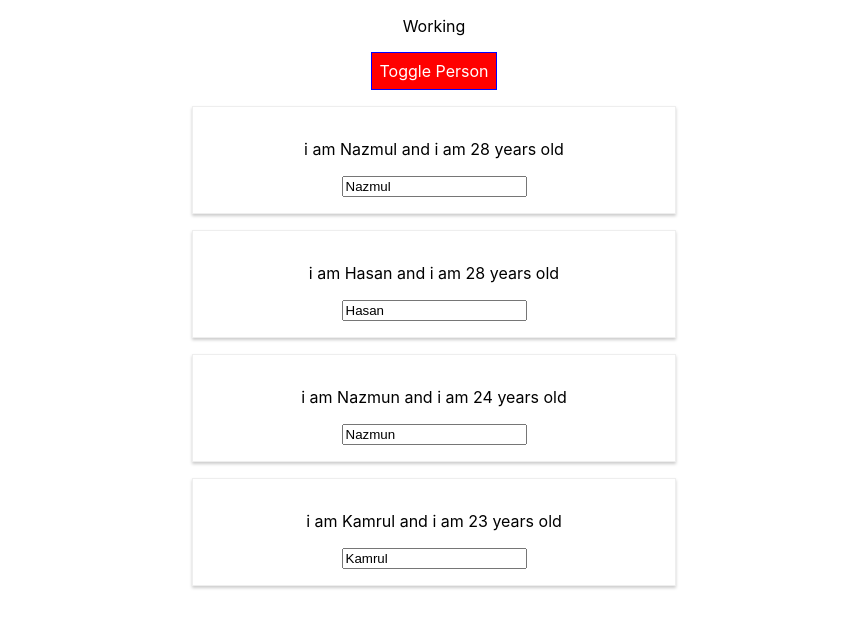
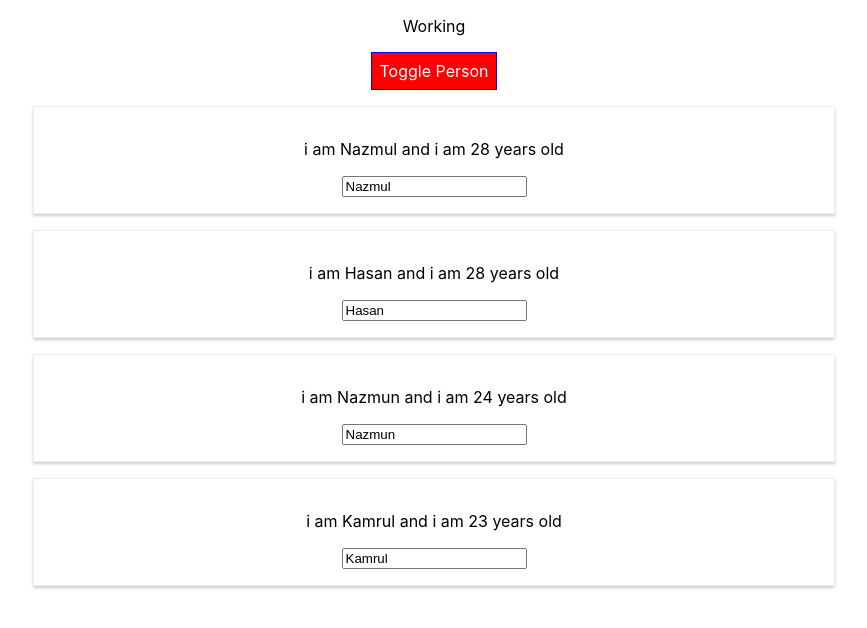
Before and after one commit to mdNazmulHasan/ReactDemoStarter, a React (Create React App) app: page / in a window 1280 px wide. Both pictures are taken after a click on the button "Toggle Person". Shown: the top 628 px of the page, without its empty margins (206-1073 px from the left). Built offline with nearby package versions, Linux system fonts and the light colour scheme.

Commit message:
removed radium

```diff
--- a/src/App.js
+++ b/src/App.js
@@ -1,7 +1,6 @@
 import React, { Component } from "react";
 import "./App.css";
 import Person from "../src/Person/Person";
-import Radium, { StyleRoot } from "radium";
 
 class App extends Component {
   state = {
@@ -61,11 +60,7 @@
       font: "inherit",
       border: "1px solid blue",
       padding: "8px",
-      cursor: "pointer",
-      ":hover": {
-        backgroundColor: "lightgreen",
-        color: "black"
-      }
+      cursor: "pointer"
     };
     let personView = null;
     if (this.state.showPersons) {
@@ -95,7 +90,6 @@
       classes.push("bold");
     }
     return (
-      <StyleRoot>
       <div className="App">
         <p className={classes.join(" ")}>Working</p>
         <button onClick={this.togglePersonHandler.bind(this)} style={style}>
@@ -103,9 +97,8 @@
         </button>
         {personView}
       </div>
-      </StyleRoot>
     );
   }
 }
 
-export default Radium(App);
+export default App;
--- a/src/Person/Person.js
+++ b/src/Person/Person.js
@@ -1,15 +1,9 @@
 import React from "react";
 import "./Person.css";
-import Radium from "radium";
 
 const Person = props => {
-  const styles = {
-    "@media (min-width: 500px)": {
-      width: "450px"
-    }
-  };
   return (
-    <div className="Person" style={styles}>
+    <div className="Person">
       <p onClick={props.click}>
         i am {props.name} and i am {props.age} years old
       </p>
@@ -17,4 +11,4 @@
     </div>
   );
 };
-export default Radium(Person);
+export default Person;
```
Lines whose indentation alone changed are shown as unchanged.
